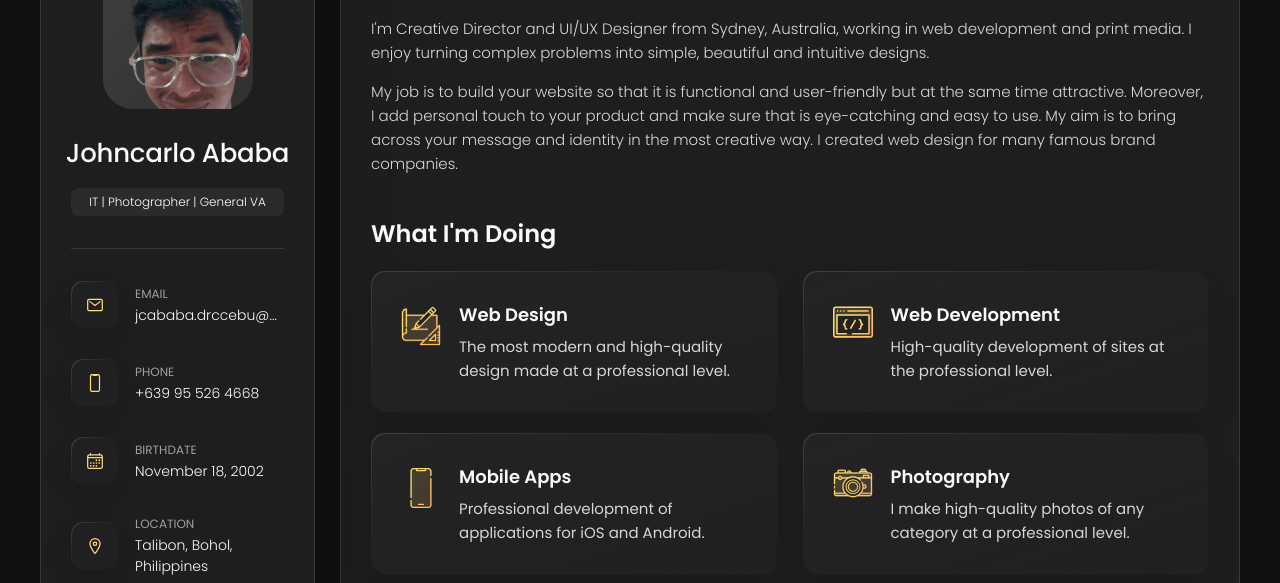
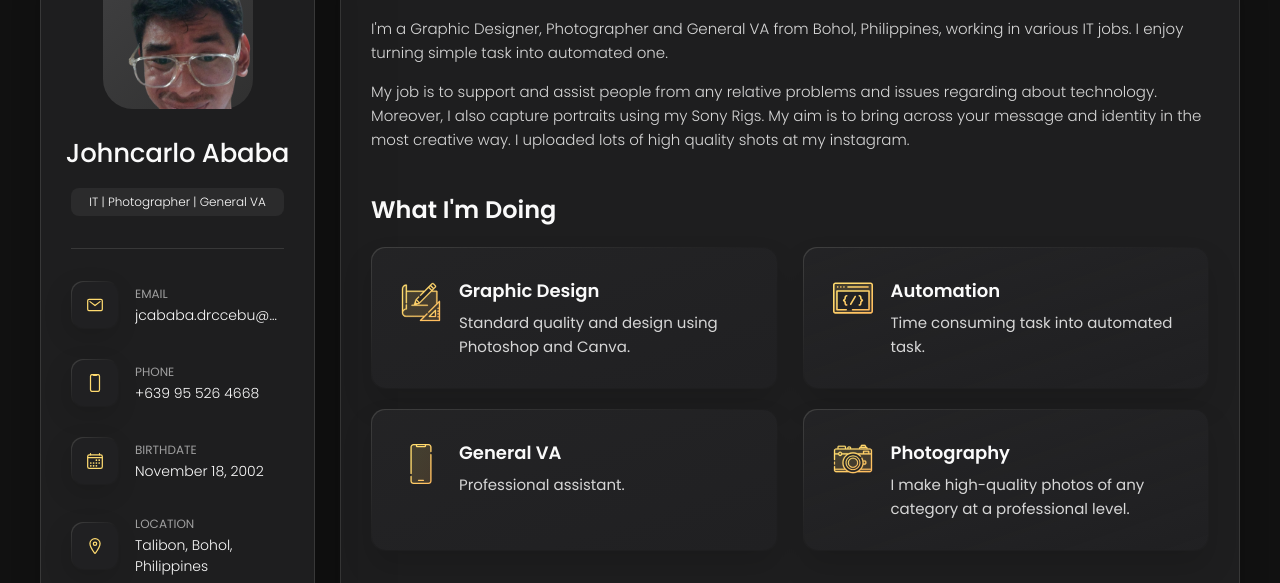
Before and after one commit to Sn0wRa1nX/Sn0WRa1nX.github.io, a plain HTML site: page index.html in a window 1280 px wide. Shown: the part 162-745 px from the top of the page. Drawn offline with nearby package versions, Linux system fonts and the light colour scheme.

Commit message:
Update index.html

```diff
--- a/index.html
+++ b/index.html
@@ -209,17 +209,17 @@
 
         <section class="about-text">
           <p>
-            I'm Creative Director and UI/UX Designer from Sydney, Australia, working in web development and print media.
+            I'm a Graphic Designer, Photographer and General VA from Bohol, Philippines, working in various IT jobs.
             I enjoy
-            turning complex problems into simple, beautiful and intuitive designs.
+            turning simple task into automated one.
           </p>
 
           <p>
-            My job is to build your website so that it is functional and user-friendly but at the same time attractive.
+            My job is to support and assist people from any relative problems and issues regarding about technology.
             Moreover, I
-            add personal touch to your product and make sure that is eye-catching and easy to use. My aim is to bring
+            also capture portraits using my Sony Rigs. My aim is to bring
             across your
-            message and identity in the most creative way. I created web design for many famous brand companies.
+            message and identity in the most creative way. I uploaded lots of high quality shots at my instagram.
           </p>
         </section>
 
@@ -242,10 +242,10 @@
               </div>
 
               <div class="service-content-box">
-                <h4 class="h4 service-item-title">Web design</h4>
+                <h4 class="h4 service-item-title">Graphic Design</h4>
 
                 <p class="service-item-text">
-                  The most modern and high-quality design made at a professional level.
+                  Standard quality and design using Photoshop and Canva.
                 </p>
               </div>
 
@@ -258,10 +258,10 @@
               </div>
 
               <div class="service-content-box">
-                <h4 class="h4 service-item-title">Web development</h4>
+                <h4 class="h4 service-item-title">Automation</h4>
 
                 <p class="service-item-text">
-                  High-quality development of sites at the professional level.
+                  Time consuming task into automated task.
                 </p>
               </div>
 
@@ -274,10 +274,10 @@
               </div>
 
               <div class="service-content-box">
-                <h4 class="h4 service-item-title">Mobile apps</h4>
+                <h4 class="h4 service-item-title">General VA</h4>
 
                 <p class="service-item-text">
-                  Professional development of applications for iOS and Android.
+                  Professional assistant.
                 </p>
               </div>
 
```
